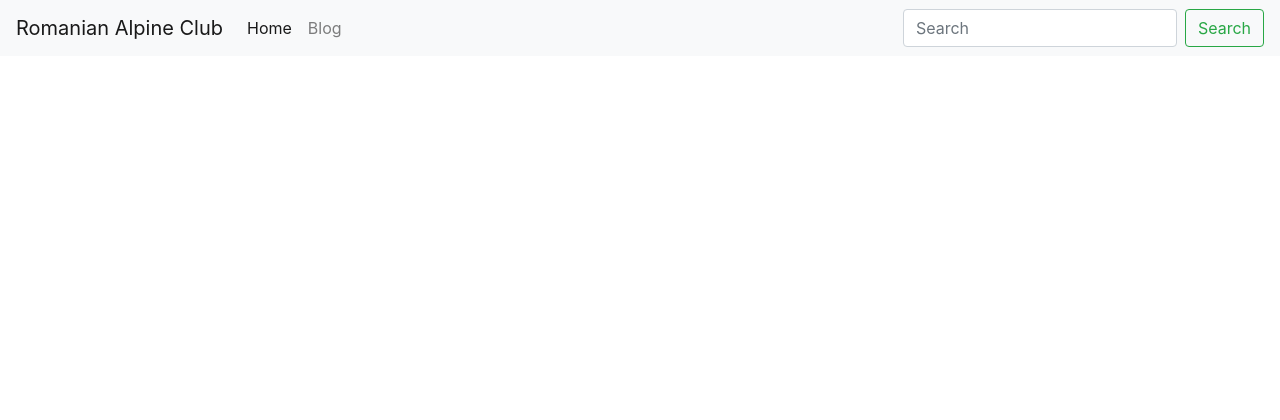
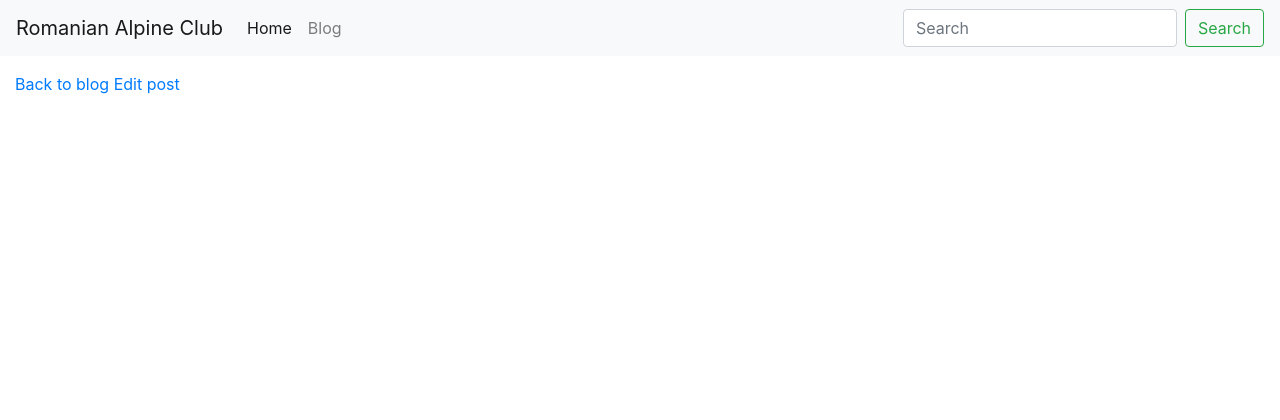
Before and after one commit to Walachul/milestone4, a Django app: template blog/templates/post_details.html in a window 1280 px wide. Shown: the top 420 px of the page. Run offline with Django 3.2, Linux system fonts and the light colour scheme; the template is opened without the code that fills it, so the values that code supplies are empty; some libraries are stand-ins or nearby versions.

Commit message:
Modified home template to redirect to a single post. Modified post_details with redirection to blog-home and create/update view.

```diff
--- a/blog/templates/home.html
+++ b/blog/templates/home.html
@@ -17,6 +17,7 @@
                 <span> {{post.authorPost }}</span>
                 <span> {{post.category }}</span>
             </p>
+            <a href="{% url 'details_one_post' post.id %}">Read more</a>
             {% endfor %}
         </div>
     </div>
--- a/blog/templates/post_details.html
+++ b/blog/templates/post_details.html
@@ -11,7 +11,8 @@
             </p>
             <p class="text-justify">{{ post.content }}</p>
             <p class="text-justify">{{ post.category }}</p>
-
+            <a href="{% url 'render_posts' %}">Back to blog</a>
+            <a href="{% url 'create_edit_post' post.id %}">Edit post</a>
         </div>
     </div>
 </div>
```
